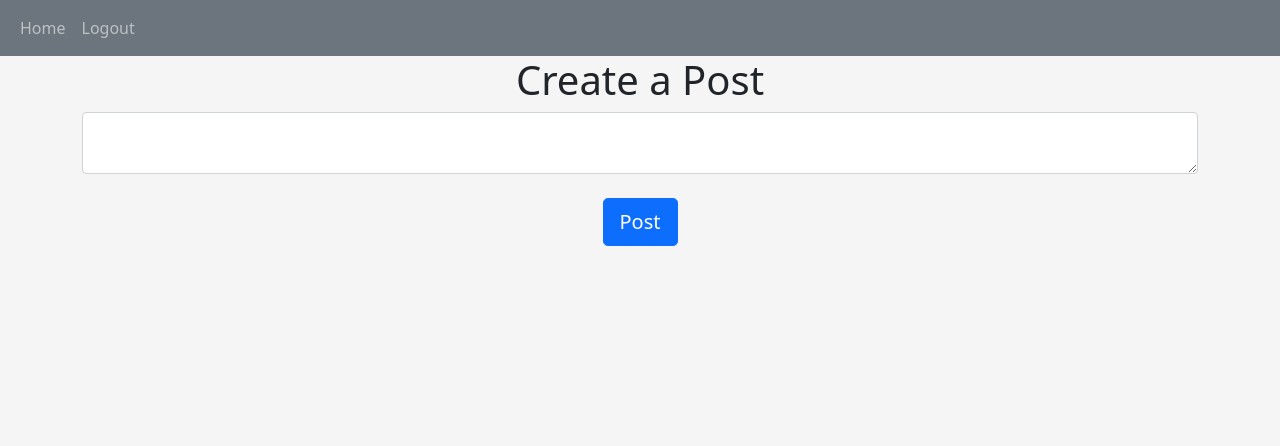
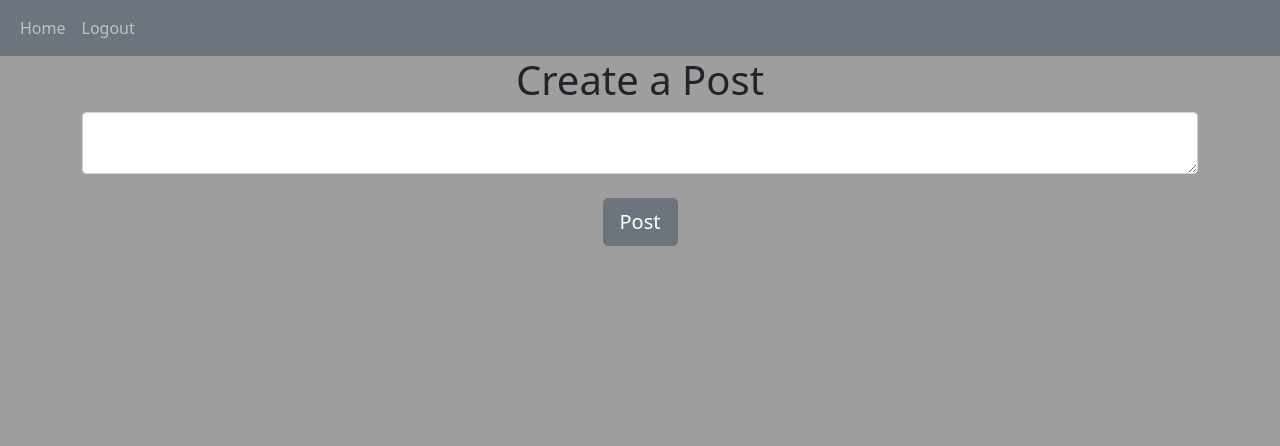
Before and after one commit to luukasmakila/PYTHON-BLOG-APP, a Flask app: page /create-post in a window 1280 px wide. Shown: the top 446 px of the page. Run offline with Flask 2, Linux system fonts and the light colour scheme; a user stored in the database is signed in.

Commit message:
color changes

```diff
--- a/website/templates/base.html
+++ b/website/templates/base.html
@@ -4,7 +4,7 @@
     <meta charset="UTF-8">
     <meta http-equiv="X-UA-Compatible" content="IE=edge">
     <meta name="viewport" content="width=device-width, initial-scale=1.0">
-    <body style="background-color: whitesmoke;"></body>
+    <body style="background-color: rgb(158, 158, 158);"></body>
 
     <!-- CSS only -->
     <link href="https://cdn.jsdelivr.net/npm/bootstrap@5.1.3/dist/css/bootstrap.min.css"
--- a/website/templates/create_post.html
+++ b/website/templates/create_post.html
@@ -7,7 +7,7 @@
     <textarea name="text" id="text" class="form-control"></textarea>
     <br/>
     <div align="center">
-        <button type="submit" class="btn btn-lg btn-primary">Post</button>
+        <button type="submit" class="btn btn-lg btn-secondary">Post</button>
     </div>
 </form>
 {% endblock %}
```
Also changed, not shown: website/database.db.
